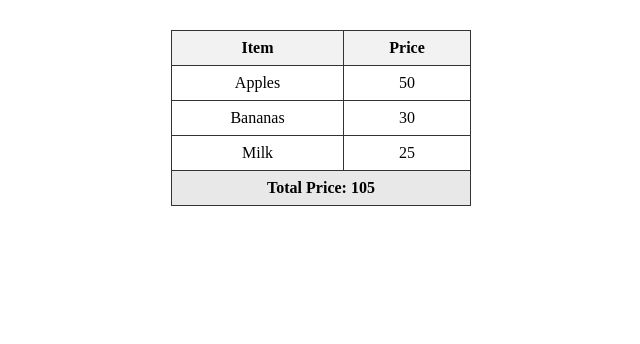
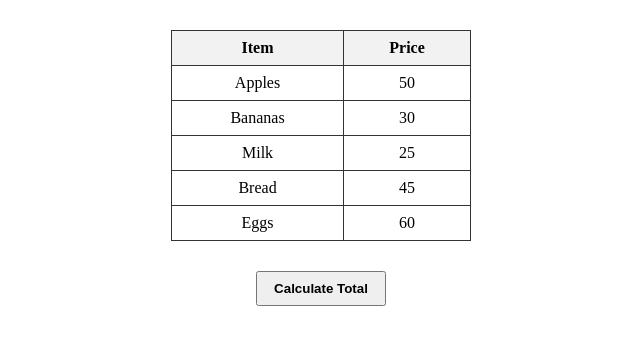
Before and after one commit to acciojob/grofers-checkout-simhatejamandapati123-maker, a website: page main.html in a window 1280 px wide. Shown: the whole page, without its empty margins (319-959 px from the left). Drawn offline with Linux system fonts and the light colour scheme.

Commit message:
created a submission

```diff
--- a/main.html
+++ b/main.html
@@ -2,12 +2,12 @@
 <html lang="en">
 <head>
   <meta charset="UTF-8">
-  <title>Grofers Checkout</title>
+  <title>Grofers Checkout Solution</title>
   <style>
     table {
       border-collapse: collapse;
+      width: 300px;
       margin: 30px auto;
-      width: 300px;
       text-align: center;
     }
     th, td {
@@ -17,9 +17,17 @@
     th {
       background-color: #f2f2f2;
     }
-    .total-row td {
+    #ans {
       font-weight: bold;
-      background-color: #e8e8e8;
+      margin-top: 20px;
+      text-align: center;
+      display: block;
+    }
+    button {
+      display: block;
+      margin: 15px auto;
+      padding: 8px 16px;
+      font-weight: bold;
     }
   </style>
 </head>
@@ -31,40 +39,39 @@
     </tr>
     <tr>
       <td class="item">Apples</td>
-      <td class="prices">50</td>
+      <td class="price" contenteditable="true">50</td>
     </tr>
     <tr>
       <td class="item">Bananas</td>
-      <td class="prices">30</td>
+      <td class="price" contenteditable="true">30</td>
     </tr>
     <tr>
       <td class="item">Milk</td>
-      <td class="prices">25</td>
+      <td class="price" contenteditable="true">25</td>
+    </tr>
+    <tr>
+      <td class="item">Bread</td>
+      <td class="price" contenteditable="true">45</td>
+    </tr>
+    <tr>
+      <td class="item">Eggs</td>
+      <td class="price" contenteditable="true">60</td>
     </tr>
   </table>
 
+  <button id="calcBtn">Calculate Total</button>
+  <span id="ans"></span>
+
   <script>
-    // Select all price elements
-    const priceCells = document.querySelectorAll(".prices");
-    let total = 0;
-
-    // Sum up all prices
-    for (let i = 0; i < priceCells.length; i++) {
-      total += parseFloat(priceCells[i].textContent);
-    }
-
-    // Create a new row and cell for the total
-    const totalRow = document.createElement("tr");
-    totalRow.classList.add("total-row");
-    const totalCell = document.createElement("td");
-
-    // Add colspan and total text
-    totalCell.setAttribute("colspan", "2");
-    totalCell.textContent = "Total Price: " + total;
-
-    // Append to table
-    totalRow.appendChild(totalCell);
-    document.getElementById("groceryTable").appendChild(totalRow);
+    document.getElementById("calcBtn").addEventListener("click", function() {
+      const prices = document.querySelectorAll(".price");
+      let total = 0;
+      for (let i = 0; i < prices.length; i++) {
+        let val = parseFloat(prices[i].textContent);
+        if (!isNaN(val)) total += val;
+      }
+      document.getElementById("ans").textContent = total;
+    });
   </script>
 </body>
 </html>
```
